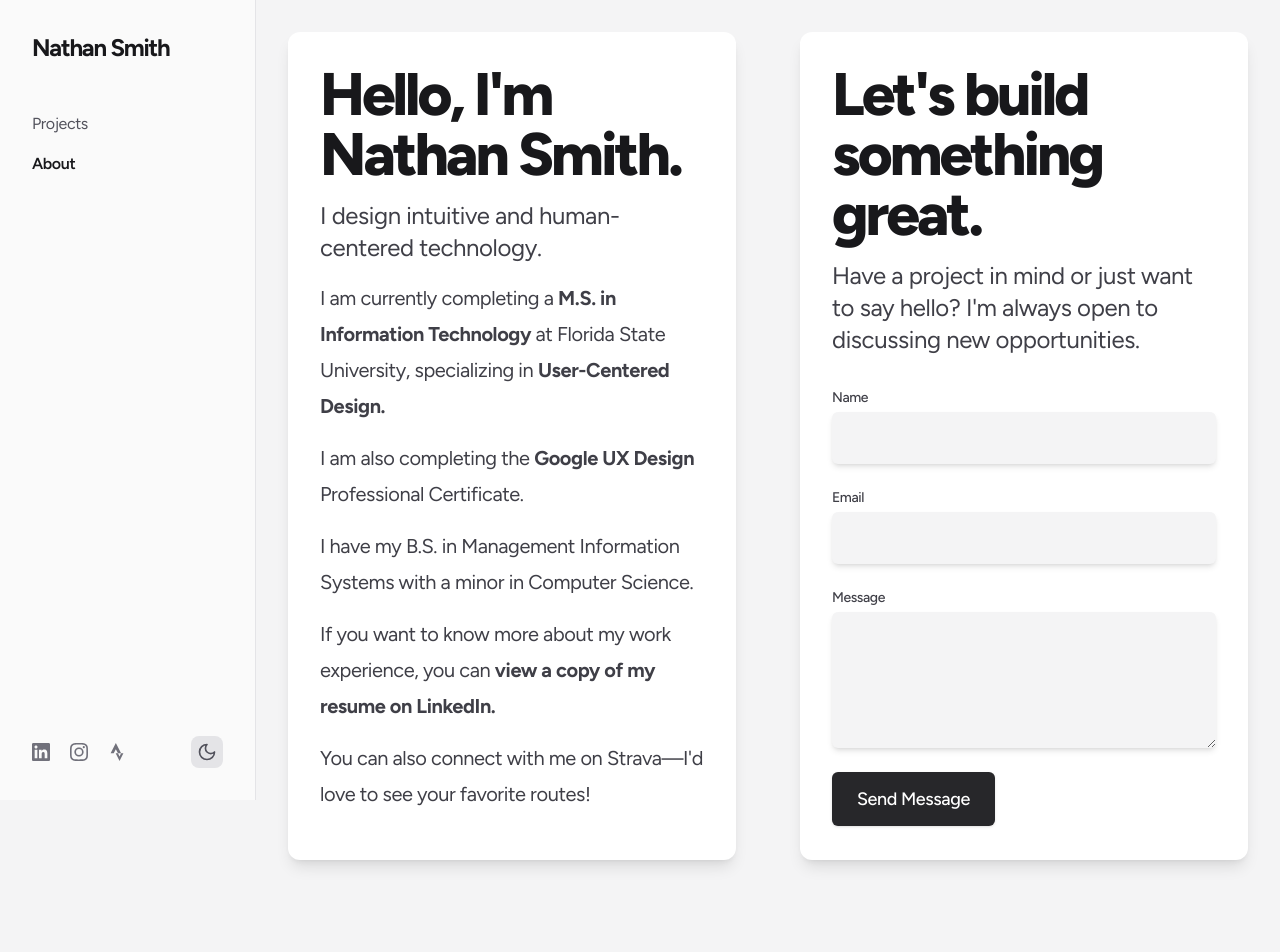
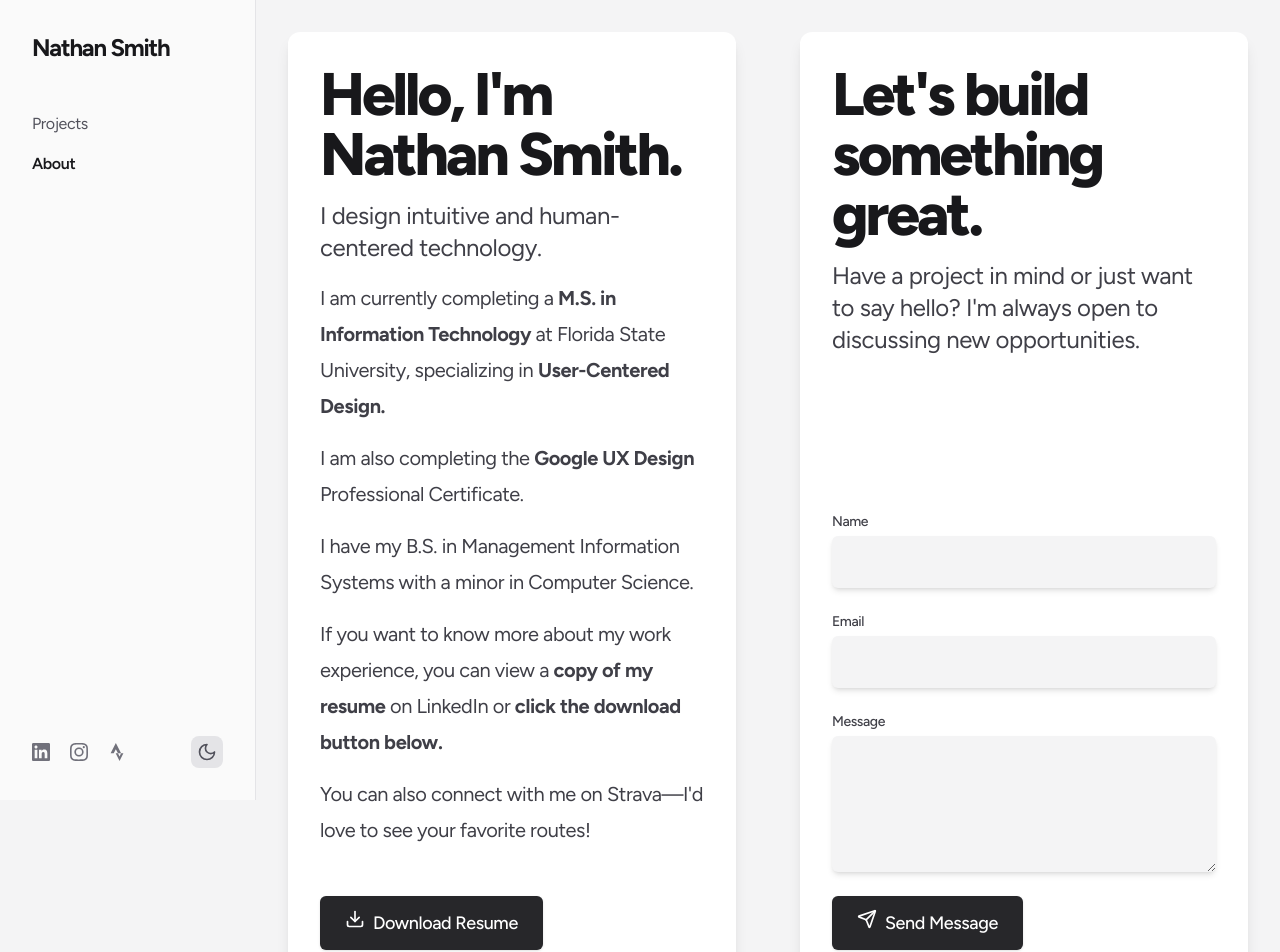
Before and after one commit to nthsm/personal-site, a Next.js app: page /about in a window 1280 px wide. Shown: the top 952 px of the page. Built offline with nearby package versions, Linux system fonts and the light colour scheme.

Commit message:
Update page.tsx

```diff
--- a/app/about/page.tsx
+++ b/app/about/page.tsx
@@ -2,6 +2,8 @@
 import { motion, AnimatePresence } from 'framer-motion'
 import { cn } from '@/lib/utils'
 import { useState } from 'react'
+import Link from 'next/link'
+import { Download, Send } from 'lucide-react'
 
 const containerVariants = {
   hidden: { opacity: 0 },
@@ -56,9 +58,10 @@ export default function AboutPage() {
       animate="visible"
     >
 
-      {/* COLUMN 1: ABOUT ME NARRATIVE */}
       <motion.div variants={itemVariants} className="mt-12 lg:mt-0">
-        <div className="bg-white p-8 rounded-xl shadow-lg dark:bg-zinc-900 h-full">
+        <div className="bg-white p-8 rounded-xl shadow-lg dark:bg-zinc-900 h-full flex flex-col justify-between">
+
+          <div className="flex-1">
             <h1 className={cn("text-5xl md:text-6xl font-extrabold tracking-tighter mb-4 text-zinc-900 dark:text-zinc-100 not-prose")}>
                 Hello, I'm Nathan Smith.
             </h1>
@@ -79,24 +82,42 @@ export default function AboutPage() {
               </p>
               <p>
                 If you want to know more about my work experience,
-              you can <strong>view a copy of my resume on LinkedIn.</strong>
+                you can view a <strong>copy of my resume</strong> on LinkedIn
+                or <strong>click the download button below.</strong>
               </p>
               <p>
                 You can also connect with me on Strava—I'd love to see your favorite routes!
               </p>
             </div>
           </div>
+
+          <div className="pt-8">
+            <Link
+              href="/nathan_smith_resume.pdf"
+              target="_blank"
+              rel="noopener noreferrer"
+              download
+              className="inline-flex justify-center rounded-md border border-transparent bg-zinc-800 px-6 py-3 text-lg font-medium text-white shadow-sm hover:bg-zinc-900 focus:outline-none focus:ring-2 focus:ring-indigo-500 focus:ring-offset-2 dark:bg-zinc-50 dark:text-zinc-900 dark:hover:bg-zinc-200 dark:focus:ring-offset-zinc-800 no-underline"
+            >
+              <Download className="h-5 w-5 mr-2" />
+              Download Resume
+            </Link>
+          </div>
+
+        </div>
       </motion.div>
 
-      {/* COLUMN 2: CONTACT FORM */}
       <motion.div variants={itemVariants} className="mt-12 lg:mt-0">
-        <div className="bg-white p-8 rounded-xl shadow-lg dark:bg-zinc-900 h-full">
+        <div className="bg-white p-8 rounded-xl shadow-lg dark:bg-zinc-900 h-full flex flex-col justify-between">
+
+          <div className="flex-1">
             <h2 className={cn("text-5xl md:text-6xl font-extrabold tracking-tighter mb-4 text-zinc-900 dark:text-zinc-100")}>
                 Let's build something great.
             </h2>
             <p className="text-xl md:text-2xl mb-12 text-zinc-700 dark:text-zinc-300">
               Have a project in mind or just want to say hello? I'm always open to discussing new opportunities.
             </p>
+          </div>
 
           <div className="mt-8 max-w-lg">
             <form onSubmit={handleSubmit} className="space-y-6">
@@ -163,6 +184,7 @@ export default function AboutPage() {
                   type="submit"
                   className="inline-flex justify-center rounded-md border border-transparent bg-zinc-800 px-6 py-3 text-lg font-medium text-white shadow-sm hover:bg-zinc-900 focus:outline-none focus:ring-2 focus:ring-indigo-500 focus:ring-offset-2 dark:bg-zinc-50 dark:text-zinc-900 dark:hover:bg-zinc-200 dark:focus:ring-offset-zinc-800"
                 >
+                  <Send className="h-5 w-5 mr-2" />
                   Send Message
                 </button>
               </div>
@@ -186,6 +208,7 @@ export default function AboutPage() {
               )}
             </AnimatePresence>
           </div>
+
         </div>
       </motion.div>
     </motion.div>
```
Lines whose indentation alone changed are shown as unchanged.
